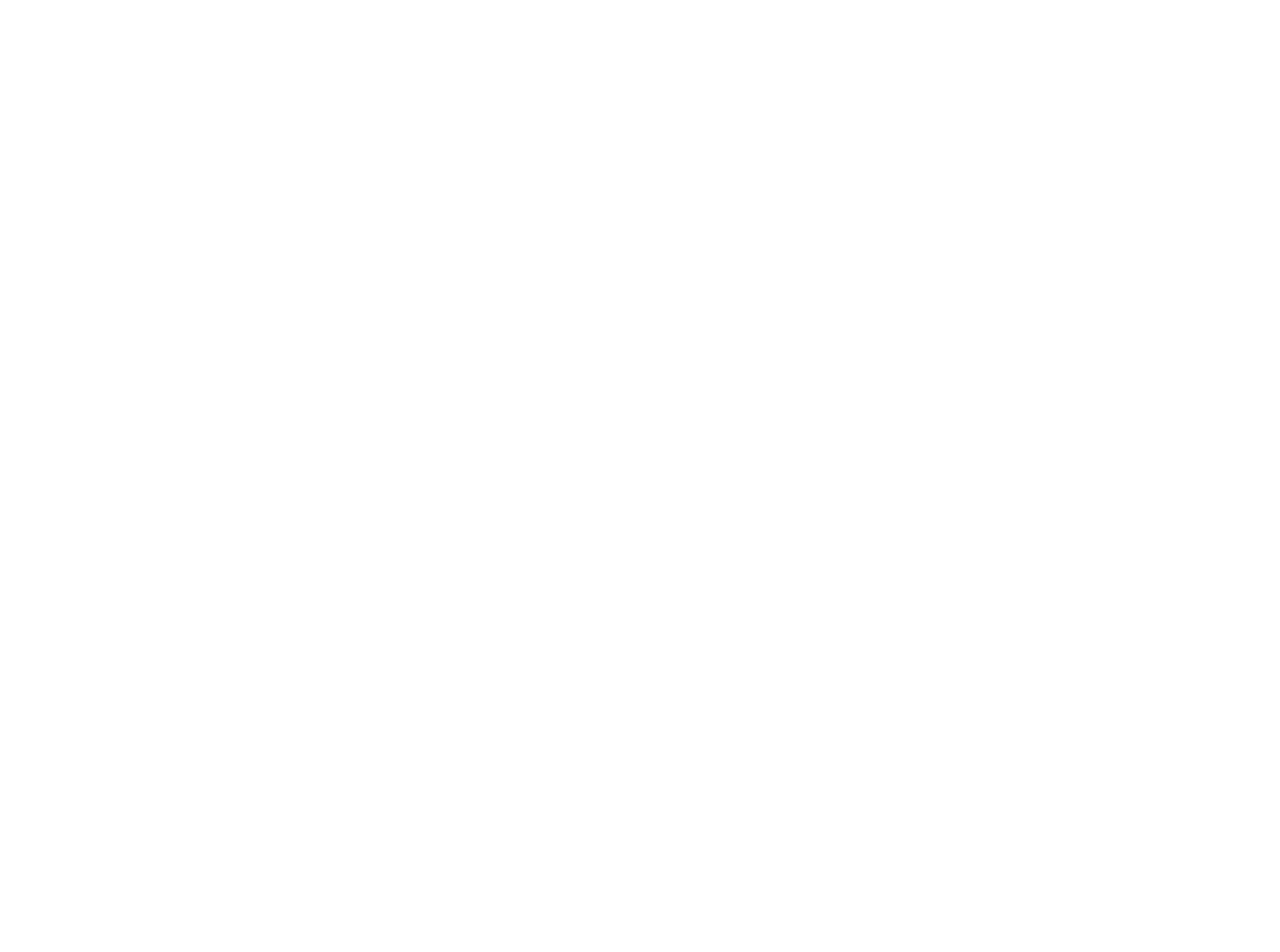
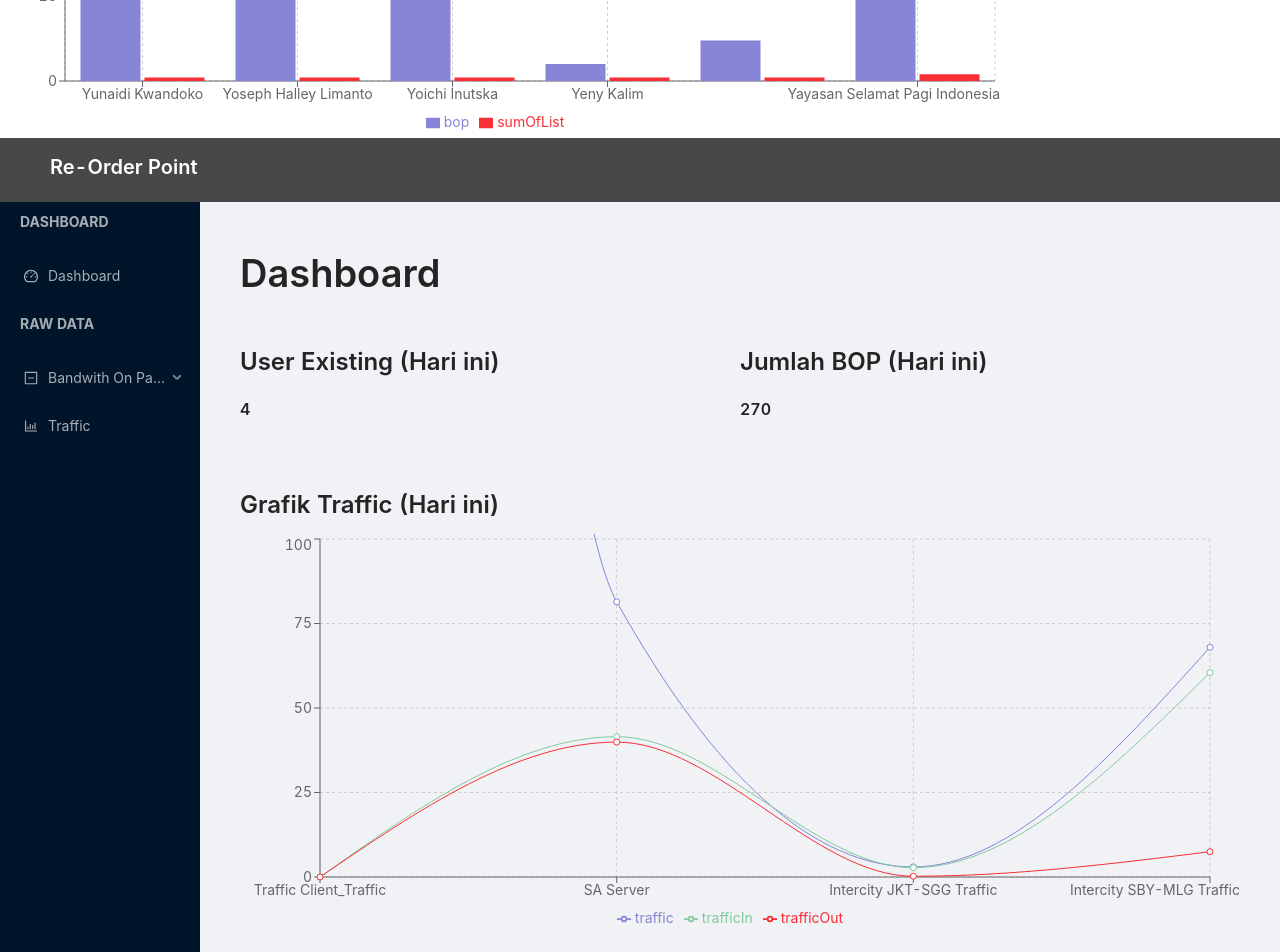
Before and after one commit to rifaldiraya/on-board, a React (Create React App) app: page /dashboard in a window 1280 px wide. Shown: the part 1020-1972 px from the top of the page. Before the commit the page ends 800 px from the top, so only its background shows below. Built offline with nearby package versions, Linux system fonts and the light colour scheme; data requests are answered from the project's data file.

Commit message:
dashboard layout done - data (based from fake server)

```diff
--- a/db.json
+++ b/db.json
@@ -48,6 +48,16 @@
       "bop": 5,
       "projectID": 13020,
       "productState": "Normal"
+    },
+    {
+      "no": 6,
+      "id": 6,
+      "customerID": 20565,
+      "billingName": "Desa Masangan Bungah Gresik",
+      "sumOfProduct": 1,
+      "bop": 5,
+      "projectID": 12970,
+      "productState": "Normal"
     }
   ],
 
@@ -95,6 +105,15 @@
       "productList": "D~Net Dedicated Lite 12 Mbps",
       "sumOfList": 1,
       "bop": 12
+    },
+    {
+      "no": 6,
+      "id": 6,
+      "customerID": 18970,
+      "customerName": "Yayasan Selamat Pagi Indonesia",
+      "productList": "D~Net Dedicated Lite 30 Mbps D~Net Dedicated",
+      "sumOfList": 2,
+      "bop": 90
     }
   ],
 
--- a/src/App.js
+++ b/src/App.js
@@ -19,7 +19,6 @@
   return (
     <div className="App">
       <BrowserRouter>
-        <Route exact path="/" component={Dashboard}/>
         <Route path="/dashboard" component={Dashboard}/>
         <Route path="/active" component={BandwidthOnPaperSetOnActive}/>
         <Route path="/normal" component={BandwidthOnPaperNormal}/>
--- a/src/css/style.css
+++ b/src/css/style.css
@@ -3,7 +3,7 @@
     font-weight: bold;
 }
 
-.section-title-bandwith h2 {
+.section-title-bandwidth h2 {
     font-weight: bold;
 }
 
@@ -27,9 +27,10 @@
 
 .footer-sider {
     position: absolute;
+    background-color: #001529;
+    padding-left: 10px;
     bottom: 0px;
     margin: 0px;
-    color: rgb(63, 63, 63);
     width: 100%;
 }
 
@@ -42,3 +43,15 @@
 .page-test {
     background-color: white;
 }
+
+.user-bop {
+    padding: 30px 0px 30px 0px;
+}
+
+.grafik-bop {
+    padding-top: 30px;
+}
+
+.grafik-traffic{
+    padding-top: 30px;
+}
--- a/src/pages/BandwidthOnPaperNormal/BandwidthOnPaperNormal.jsx
+++ b/src/pages/BandwidthOnPaperNormal/BandwidthOnPaperNormal.jsx
@@ -26,8 +26,8 @@
     render(){
         return(
             <Fragment>
-                <div className="section-title-bandwith">
-                    <Title level={1}>Bandwith On Paper (Normal)</Title>
+                <div className="section-title-bandwidth">
+                    <Title level={1}>Bandwidth On Paper (Normal)</Title>
                 </div>
                 <div className="container">
                     <div className="card-content bg-grey">
--- a/src/pages/BandwidthOnPaperSetOnActive/BandwidthOnPaperSetOnActive.jsx
+++ b/src/pages/BandwidthOnPaperSetOnActive/BandwidthOnPaperSetOnActive.jsx
@@ -28,7 +28,7 @@
     render(){
         return(
             <Fragment>
-                <div className="section-title-bandwith">
+                <div className="section-title-bandwidth">
                     <Title level={1}>Bandwidth On Paper (Set Active)</Title>
                 </div>
                 <div className="container">
--- a/src/pages/BandwidthOnPaperWO/BandwithOnPaperWO.jsx
+++ b/src/pages/BandwidthOnPaperWO/BandwithOnPaperWO.jsx
@@ -39,7 +39,7 @@
                 <div className="container">
                     <div className="card-content bg-grey">
                         <Card headStyle={{backgroundColor: '#e1e5eb'}} icon={<TableOutlined />} title="Bandwith On Paper: February 22, 2021, 10:41 am">
-                            <div className="integer-step">
+                            {/* <div className="integer-step">
                                 <IntegerStep style={{display: 'inline'}}/>
                             </div>
                             <div className="input-search">
@@ -47,7 +47,7 @@
                                 <Space direction="vertical">
                                     <Search placeholder="input search text" enterButton="Search" onSearch={onSearch} style={{ width: 200 }} />
                                 </Space>
-                            </div>
+                            </div> */}
                             <div className="card-title">
                                 <Card.Grid hoverable={false} style={titleGridStyle}>No.</Card.Grid>
                                 <Card.Grid hoverable={false} style={titleGridStyle}>Customer ID</Card.Grid>
--- a/src/pages/Dashboard.jsx
+++ b/src/pages/Dashboard.jsx
@@ -1,5 +1,9 @@
 import React, { Component, Fragment, PureComponent } from 'react'
-import { LineChart, Line, XAxis, YAxis, CartesianGrid, Tooltip, Legend, ResponsiveContainer } from 'recharts';
+import Title from 'antd/lib/typography/Title'
+import { Row, Col } from 'antd'
+import axios from 'axios'
+import { LineChart, BarChart, Bar, Line, XAxis, YAxis, CartesianGrid, Tooltip, Legend, ResponsiveContainer } from 'recharts';
+
 const data = [
     {
       name: 'Page A',
@@ -46,13 +50,86 @@
   ];
 
 class Dashboard extends PureComponent {
-render() {
-    return (
-    <ResponsiveContainer width="100%" height="100%">
+  state = {
+    bopGraf: [],
+    bop: 0,
+    user: 0,
+    traffic: []
+  }
+
+  //Get data BOP from BOP (Active), BOP (WO) and BOP (Normal)
+  //Add all bop then store it in to this.state.bop
+  componentDidMount(){
+    axios.get("http://localhost:3004/postActive").then(res => {
+      let bopNew = this.state.bop
+      for (let index = 0; index < res.data.length; index++) {
+        bopNew += res.data[index].bop
+      }
+      this.setState({
+        bop: bopNew,
+        user: res.data.length
+      }, () => {
+        console.log(this.state.user)
+      })
+    })
+
+    axios.get("http://localhost:3004/postWo").then(res => {
+      let bopNew = this.state.bop
+      for (let index = 0; index < res.data.length; index++) {
+        bopNew += res.data[index].bop
+      }
+      this.setState({
+        bop: bopNew
+      })
+    })
+
+    axios.get("http://localhost:3004/postNormal").then(res => {
+      let bopNew = this.state.bop
+      for (let index = 0; index < res.data.length; index++) {
+        bopNew += res.data[index].bop
+      }
+      this.setState({
+        bop: bopNew,
+        bopGraf: res.data
+      })
+    })
+
+    //get traffic data for graphic
+    axios.get("http://localhost:3004/postTraffic").then(res => {
+      this.setState({
+        traffic: res.data
+      }, () => {
+        console.log(res.data)
+        console.log(this.state.traffic)
+      })
+    })
+  }
+
+  render(){
+    return(
+      <Fragment>
+        <Title level={1}>Dashboard</Title>
+        <div className='user-bop'>
+          <Row>
+            <Col span={12} sm={24} md={24} lg={12} xl={12}>
+              <Title level={3}>User Existing (Hari ini)</Title>
+              <Title level={5}>{this.state.user}</Title>
+            </Col>
+            <Col span={12} sm={24} md={24} lg={12} xl={12}>
+              <Title level={3}>Jumlah BOP (Hari ini)</Title>
+              <Title level={5}>{this.state.bop}</Title>
+            </Col>
+          </Row>
+        </div>
+
+        <Row>
+          <Col span={24} lg={24} md={24}>
+            <div className="grafik-traffic">
+              <Title level={3}>Grafik Traffic (Hari ini)</Title>
                 <LineChart
-        width={500}
-        height={300}
-        data={data}
+                  width={1000}
+                  height={400}
+                  data={this.state.traffic}
                   margin={{
                     top: 5,
                     right: 30,
@@ -61,15 +138,32 @@
                   }}
                 >
                   <CartesianGrid strokeDasharray="3 3" />
-        <XAxis dataKey="name" />
+                  <XAxis dataKey="customerName" />
                   <YAxis />
                   <Tooltip />
                   <Legend />
-        <Line type="monotone" dataKey="pv" stroke="#8884d8" activeDot={{ r: 8 }} />
-        <Line type="monotone" dataKey="uv" stroke="#82ca9d" />
+                  <Line type="monotone" dataKey="traffic" stroke="#8884d8" activeDot={{ r: 8 }} />
+                  <Line type="monotone" dataKey="trafficIn" stroke="#82ca9d" />
+                  <Line type="monotone" dataKey="trafficOut" stroke="#f72f36" />
                 </LineChart>
-    </ResponsiveContainer>
-    );
+              </div>
+
+              <div className="grafik-bop">
+                <Title level={3}>Grafik BOP (Hari ini)</Title>
+                <BarChart width={1000} height={400} data={this.state.bopGraf}>
+                  <CartesianGrid strokeDasharray="3 3" />
+                  <XAxis dataKey="customerName" />
+                  <YAxis />
+                  <Tooltip />
+                  <Legend />
+                  <Bar dataKey="bop" fill="#8884d8" />
+                  <Bar dataKey="sumOfList" fill="#f72f36" />
+                </BarChart>
+              </div>
+          </Col>
+        </Row>
+      </Fragment>
+    )
   }
 }
 
--- a/src/pages/PageTest.jsx
+++ b/src/pages/PageTest.jsx
@@ -34,39 +34,30 @@
         console.log(event.key);
         this.setState({
             key: event.key
-        }, () => {
-            console.log(this.state.key)
         })
     }
 
     displayPage = () => {
        switch (this.state.key) {
             case 'dashboard':
-                console.log(this.state.key);
                return <Dashboard />
             case 'traffic':
-                console.log(this.state.key);
                 return <Traffic />
             case 'wo':
-                console.log(this.state.key);
                 return <BandwidthOnPaperWO />
             case 'normal':
-                console.log(this.state.key);
                 return <BandwidthOnPaperNormal />
             case 'active':
-                console.log(this.state.key);
                 return <BandwidthOnPaperSetOnActive />
             default:
-                console.log(this.state.key);
                 return <Dashboard />
        }
     }
 
     render(){
         return(
-            <Fragment>
             <Layout>
-                    <Header>
+                <Header style={{backgroundColor: "rgba(0, 0, 0, 0.70)"}}>
                 <Title style={{color:'white', paddingTop:'15px', maxWidth: 200}} level={4}>Re-Order Point</Title>
                 {React.createElement(this.state.collapsed ? MenuOutlined : MenuOutlined, {
                     className: 'trigger',
@@ -92,7 +83,7 @@
                     </Menu.Item>
                 </Menu>
                 <div className="footer-sider">
-                        <Footer style={{ textAlign: 'left', color: 'grey'}}>Logged in as:<br /> Affendi</Footer>
+                    <Title style={{color: 'gray', marginTop: '10px'}} level={5}>Logged in as: <br/> Affendi</Title>
                 </div>
                 </Sider>
                 <Content
@@ -107,7 +98,6 @@
                 </Content>
                 </Layout>
             </Layout>
-            </Fragment>
         )
     }
 }
```
Lines whose indentation alone changed are shown as unchanged.
